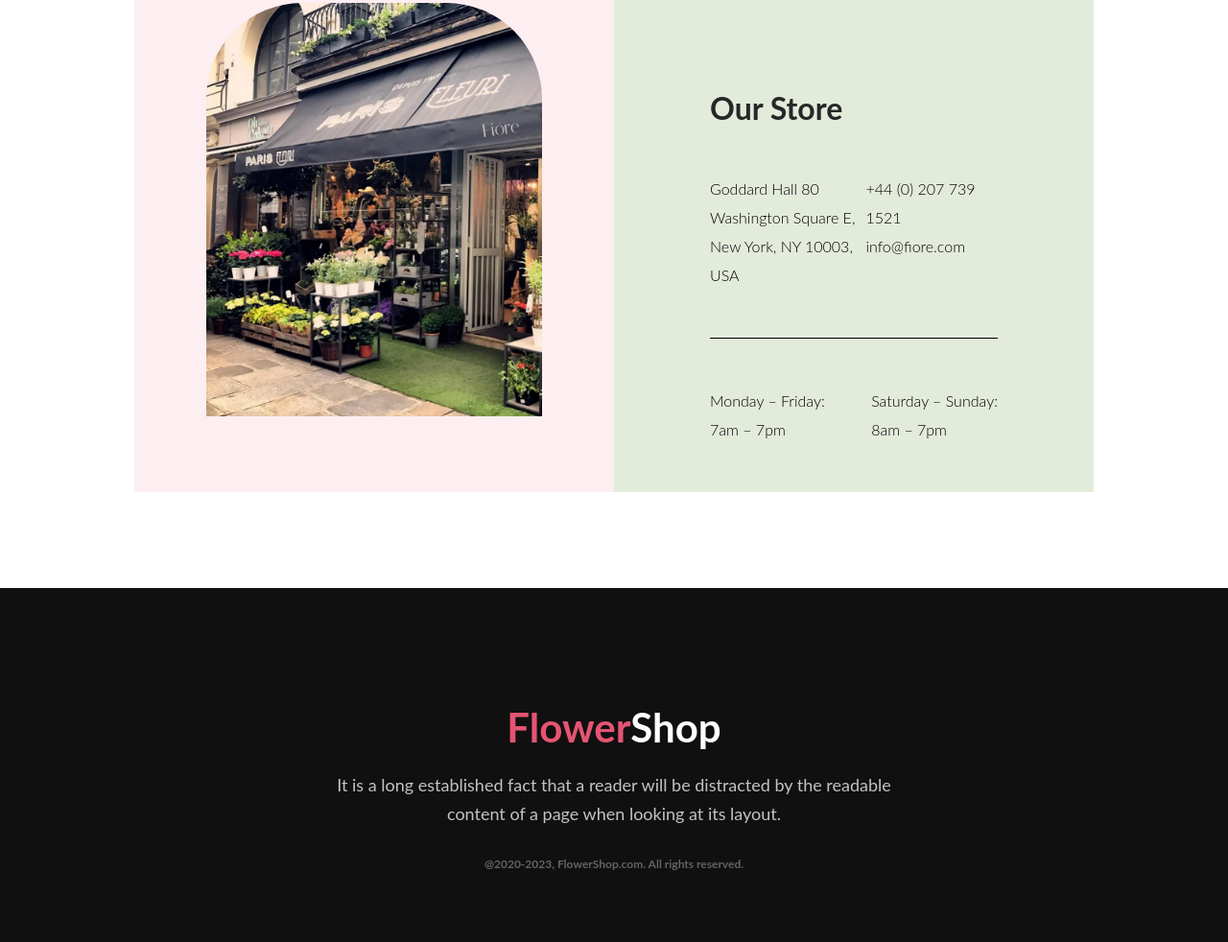
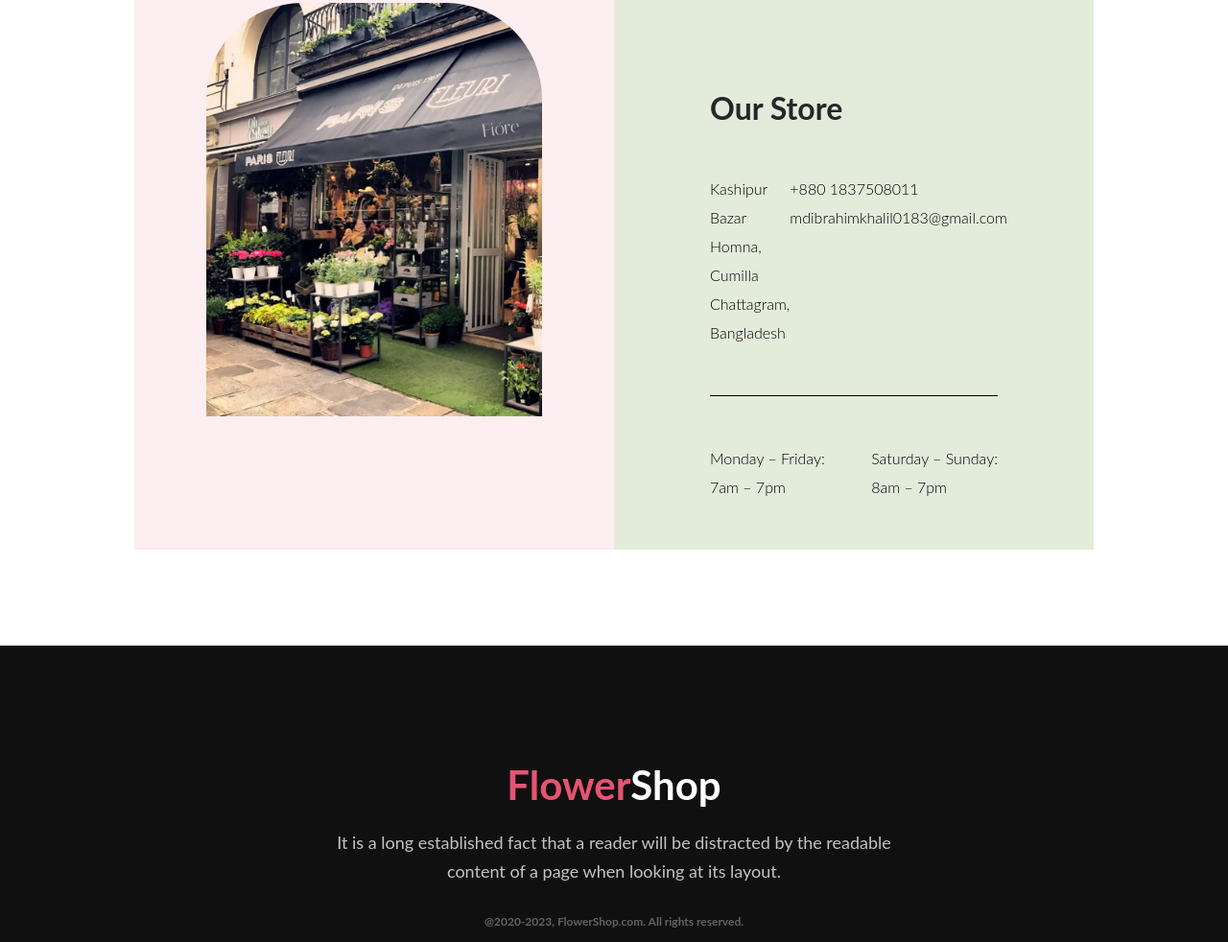
Before and after one commit to ibrahim-khalil0/PH-first-assingment, a plain HTML site: page index.html in a window 1280 px wide. Shown: the part 3861-4843 px from the top of the page at 96% size. Drawn offline with Linux system fonts and the light colour scheme.

Commit message:
assingment project compleate

```diff
--- a/index.html
+++ b/index.html
@@ -110,13 +110,13 @@
             <h2 class="primary-heading">Our Store</h2>
             <div class="address address-1">
                 <ul>
-                    <li>Goddard Hall 80</li>
-                    <li>Washington Square E,</li>
-                    <li>New York, NY 10003, USA</li>
+                    <li>Kashipur Bazar</li>
+                    <li>Homna, Cumilla</li>
+                    <li>Chattagram, Bangladesh</li>
                 </ul>
                 <ul>
-                    <li>+44 (0) 207 739 1521</li>
-                    <li>info@fiore.com</li>
+                    <li>+880 1837508011</li>
+                    <li>mdibrahimkhalil0183@gmail.com</li>
                 </ul>
             </div>
             <div class="address">
--- a/style.css
+++ b/style.css
@@ -185,14 +185,10 @@ input[type="email"]{
     justify-content: space-between;
     margin: 0px 100px;
     padding: 50px 0px;
-
-
 }
 .address-1{
     border-bottom: 1px solid black;
 }
-
-
 .address li{
     list-style: none;
     font-size: 16px;
```
